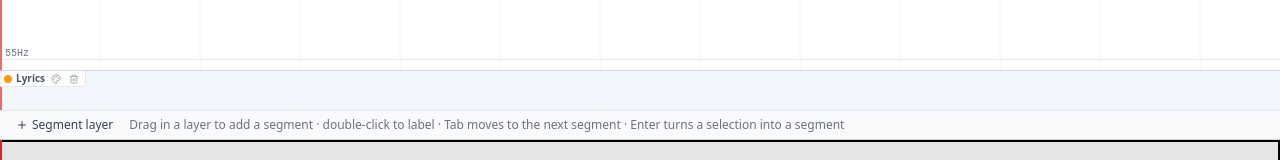
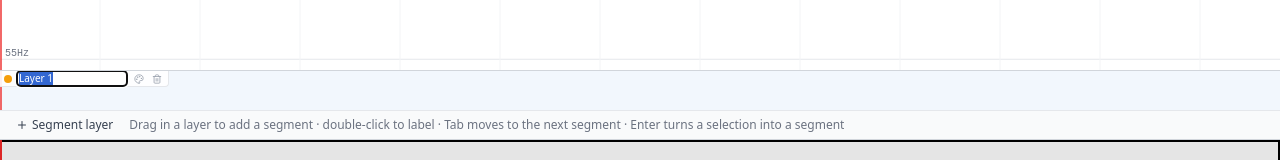
Before and after one commit to ppquadrat/TonyWeb, a React (Vite) app: page / in a window 1280 px wide. Both pictures are taken after a click on the button "Segment layer". Shown: the part 533-693 px from the top of the page. Built offline with nearby package versions, Linux system fonts and the light colour scheme.

Commit message:
Name a segment layer when adding it; click the name to rename
Co-Authored-By: Claude Opus 5.5 <noreply@anthropic.com>
Claude-Session: https://claude.ai/code/session_01WD7udr4CQPUjeeNA6zZmRs

```diff
--- a/App.tsx
+++ b/App.tsx
@@ -804,6 +804,7 @@ function App() {
     const layer = createLayer(analysis.segmentLayers);
     commitHistory({ ...analysis, segmentLayers: [...analysis.segmentLayers, layer] });
     setActiveLayerId(layer.id);
+    return layer.id;
   }, [analysis, commitHistory]);
 
   // A segment being drawn or resized shows as the time selection in the pitch view
--- a/components/PitchVisualizer.tsx
+++ b/components/PitchVisualizer.tsx
@@ -136,6 +136,8 @@ const PitchVisualizer: React.FC<PitchVisualizerProps> = ({
   const handleMouseDown = (e: React.MouseEvent) => {
     if (e.button !== 0) return;
     e.preventDefault();
+    // preventDefault keeps focus where it was, so commit any open text field (e.g. a layer name)
+    if (document.activeElement instanceof HTMLInputElement) document.activeElement.blur();
 
     const { time: rawTime, y: mouseY } = getMouseInfo(e.clientX, e.clientY);
     dragStartRef.current = rawTime;
--- a/components/SegmentLanes.tsx
+++ b/components/SegmentLanes.tsx
@@ -20,7 +20,7 @@ interface SegmentLanesProps {
   selectedSegment: SegmentRef | null;
   editingSegment: SegmentRef | null;
   onLayersChange: (layers: SegmentLayer[]) => void;
-  onAddLayer: () => void;
+  onAddLayer: () => string; // returns the new layer's id
   onSetActiveLayer: (layerId: string) => void;
   onSelectSegment: (ref: SegmentRef | null) => void;
   onEditSegment: (ref: SegmentRef | null) => void;
@@ -275,12 +275,14 @@ const SegmentLanes: React.FC<SegmentLanesProps> = ({
                   <input
                     autoFocus
                     defaultValue={layer.name}
-                    className="w-24 border rounded px-0.5 text-[10px]"
+                    placeholder="Layer name"
+                    onFocus={(e) => e.currentTarget.select()}
+                    className="w-28 border border-blue-500 rounded px-0.5 text-[10px]"
                     onBlur={(e) => { replaceLayer({ ...layer, name: e.target.value.trim() || layer.name }); setRenamingLayerId(null); }}
                     onKeyDown={(e) => { if (e.key === 'Enter') e.currentTarget.blur(); if (e.key === 'Escape') setRenamingLayerId(null); }}
                   />
                 ) : (
-                  <span className="font-semibold cursor-text" title="Double-click to rename" onDoubleClick={() => setRenamingLayerId(layer.id)}>{layer.name}</span>
+                  <span className="font-semibold cursor-text hover:underline" title="Click to rename" onClick={() => setRenamingLayerId(layer.id)}>{layer.name}</span>
                 )}
                 <button
                   className={`p-0.5 rounded hover:bg-gray-200 ${layer.colorByLabel ? 'text-blue-600' : 'text-gray-400'}`}
@@ -307,7 +309,7 @@ const SegmentLanes: React.FC<SegmentLanesProps> = ({
       </div>
       <div className="flex items-center gap-2 px-2 h-7 text-xs text-gray-500">
         <button
-          onClick={onAddLayer}
+          onClick={() => setRenamingLayerId(onAddLayer())}
           className="flex items-center gap-1 px-2 py-0.5 rounded hover:bg-gray-200 text-gray-700"
           title="Add a segment layer (lyrics, speakers, ...)"
         >
--- a/utils/segmentUtils.ts
+++ b/utils/segmentUtils.ts
@@ -18,7 +18,7 @@ export const labelColor = (label: string) => {
 
 export const createLayer = (existing: SegmentLayer[], name?: string): SegmentLayer => ({
     id: crypto.randomUUID(),
-    name: name ?? (existing.length === 0 ? 'Lyrics' : `Layer ${existing.length + 1}`),
+    name: name ?? `Layer ${existing.length + 1}`,
     color: LAYER_COLORS[existing.length % LAYER_COLORS.length],
     colorByLabel: false,
     segments: [],
```
Also changed, not shown: 2 other files (tests, documents, lock files or other folders).
